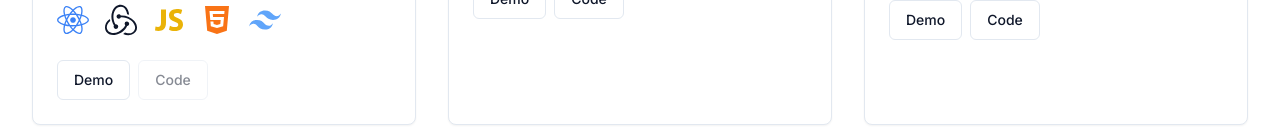
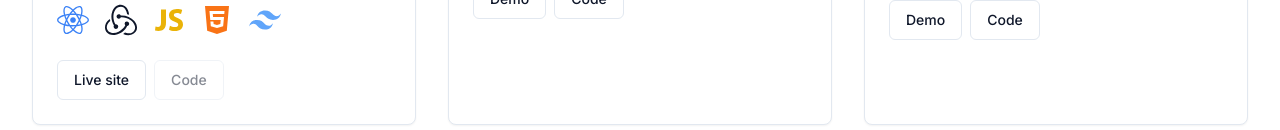
Before and after one commit to farajabien/portfolio, a Next.js app: page /projects in a window 1280 px wide. Shown: the part 670-800 px from the top of the page. Built offline with nearby package versions, Linux system fonts and the light colour scheme.

Commit message:
add type on project

```diff
--- a/app/projects/page.tsx
+++ b/app/projects/page.tsx
@@ -26,6 +26,7 @@ import {
 const projects: any[] = [
   {
     title: "in-house",
+    type: "work",
     description:
       "As a UI developer at in-house.com, I contributed to the development of user-facing features that resulted in a 25% increase in user satisfaction ratings, while prioritizing privacy and anonymity. I optimized existing features for better performance, accessibility, and usability, and developed custom UI components using ReactJS technologies to improve the overall functionality and aesthetic of the platform. ",
     tech: (
@@ -164,7 +165,7 @@ export default function ProjectsPage() {
                     target="_blank"
                     rel="noopener noreferrer"
                   >
-                    Demo
+                    {project?.type === "work" ? "Live site" : " Demo"}
                   </Link>
                 </Button>
                 <Button variant="outline" disabled={project.codeLink === ""}>
```
